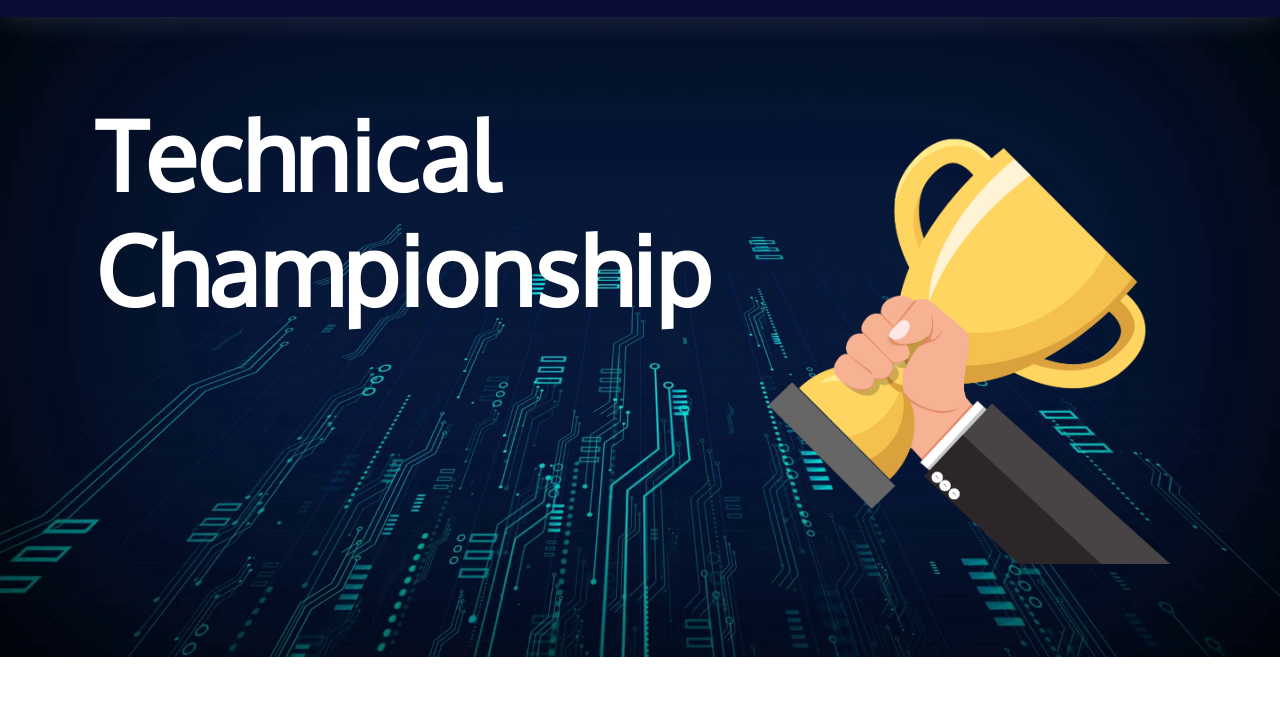
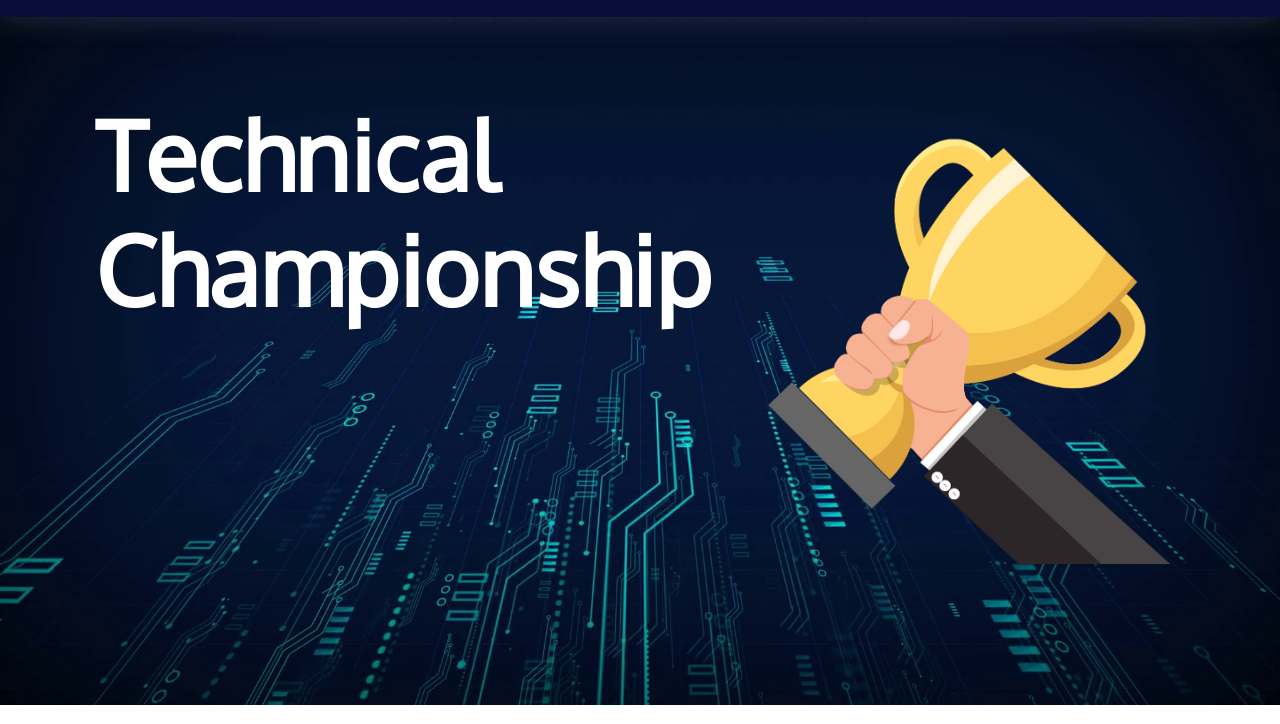
Before and after one commit to Harsh3211/Technical-Exibition, a plain HTML site: page index.html in a window 1280 px wide. Shown: the part 63-787 px from the top of the page. Drawn offline with Linux system fonts and the light colour scheme; files whose address does not match are found by name.

Commit message:
full screen

```diff
--- a/css/style.css
+++ b/css/style.css
@@ -171,7 +171,7 @@ h2 {
 
 #intro {
   width: 100%;
-   height: 45rem;
+   height: 48rem;
   position: relative;
   background: url("../img/scifi.png") center bottom no-repeat;
   background-size: cover;
```
